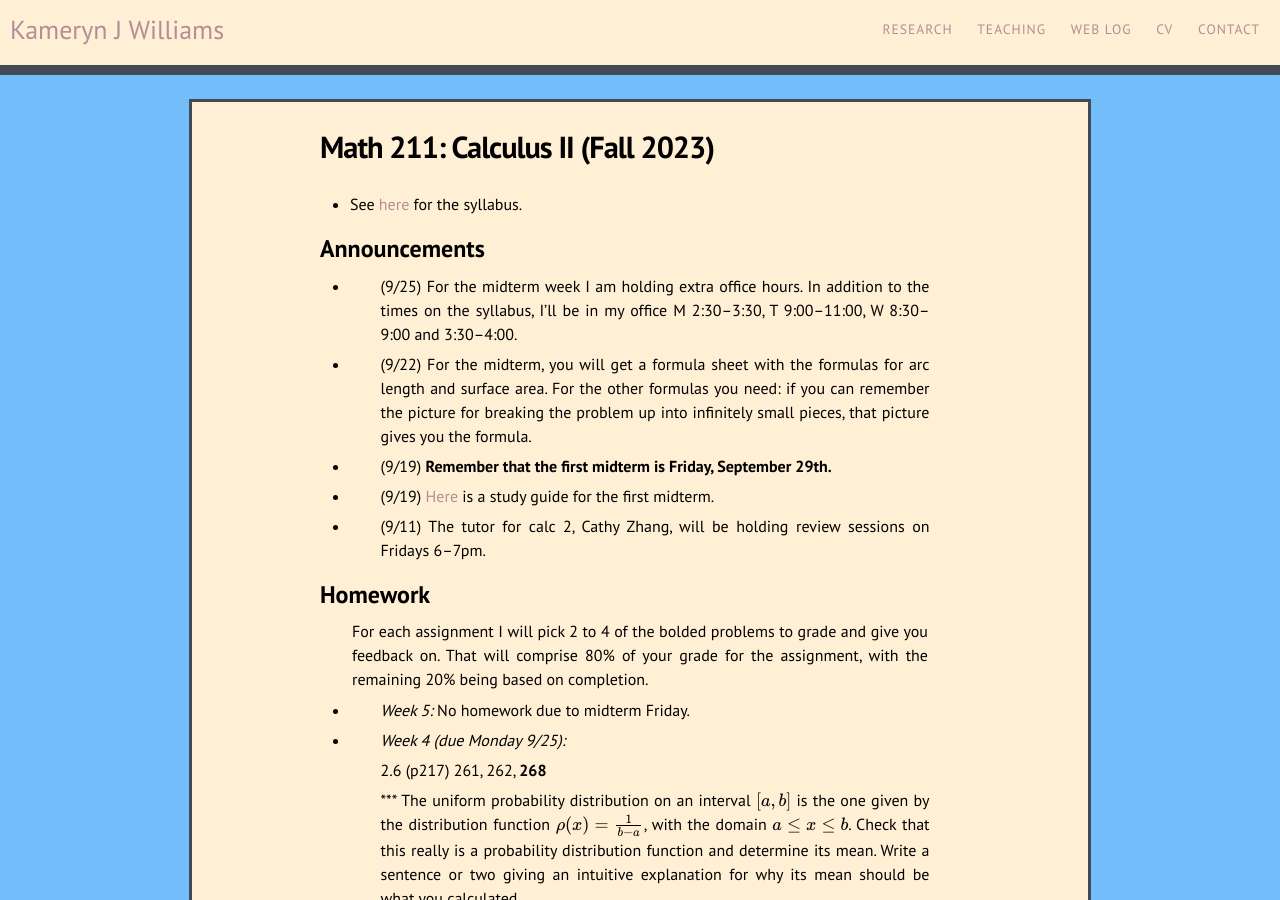
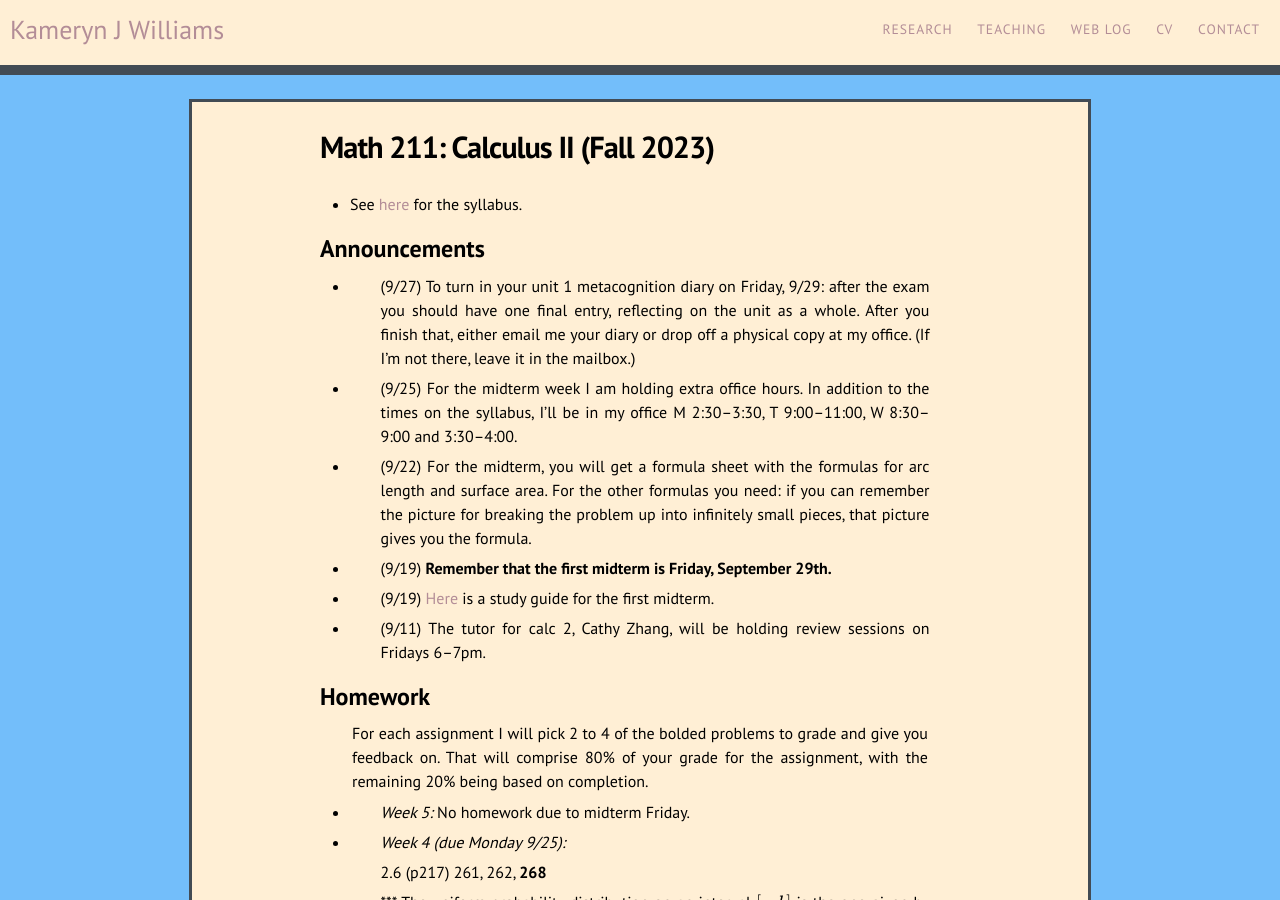
Before and after one commit to kamerynjw/kamerynjw.github.io, a Jekyll site: the page built from teaching/2023/math211.md, in a window 1280 px wide and 900 px high. Built offline with Jekyll 4.4.1, drawn with Linux system fonts in a browser that asks for light colours; nearby versions of some CDN libraries; formulas are drawn with MathJax 3.

Commit message:
announcement about metacog diary

```diff
--- a/teaching/2023/math211.md
+++ b/teaching/2023/math211.md
@@ -9,6 +9,8 @@ permalink: /teaching/2023/math211/
 
 Announcements
 -------------
+
+* (9/27) To turn in your unit 1 metacognition diary on Friday, 9/29: after the exam you should have one final entry, reflecting on the unit as a whole. After you finish that, either email me your diary or drop off a physical copy at my office. (If I'm not there, leave it in the mailbox.)
 
 * (9/25) For the midterm week I am holding extra office hours. In addition to the times on the syllabus, I'll be in my office M 2:30–3:30, T 9:00–11:00, W 8:30–9:00 and 3:30–4:00.
 
```
Also changed, not shown: teaching/2023/math210.md (+2 -0 lines).
